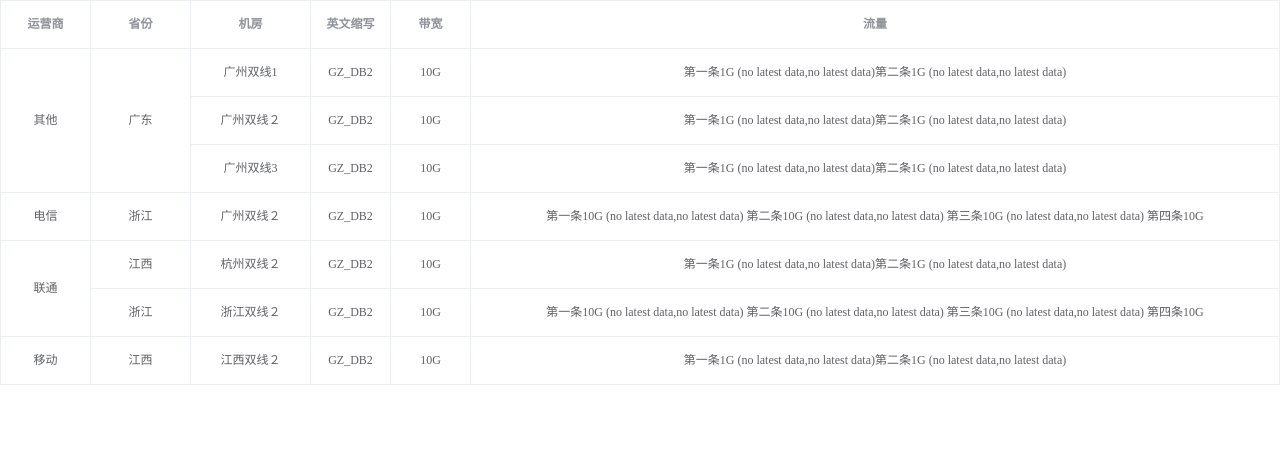
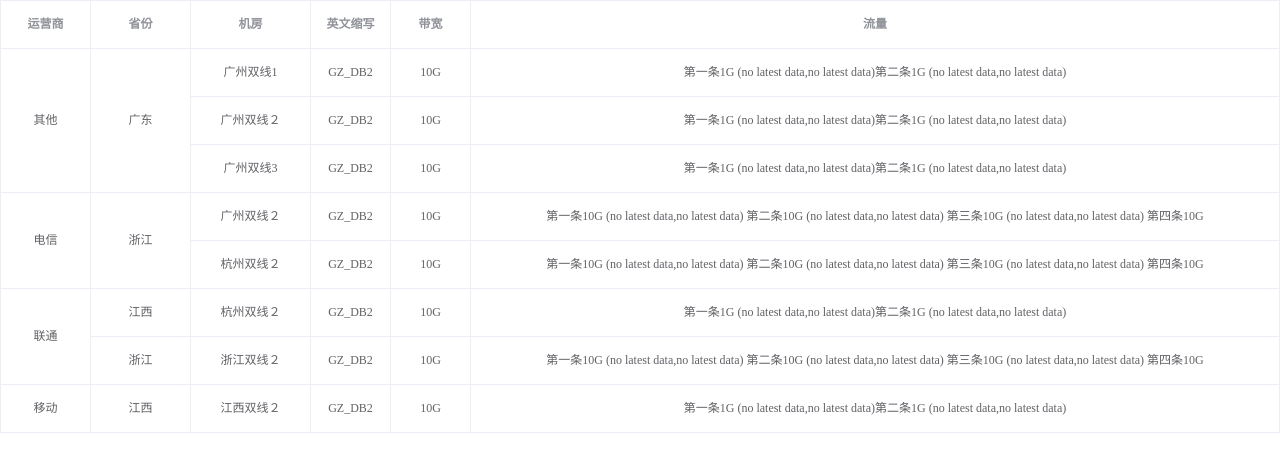
Before and after one commit to dreamITGirl/VueProgect, a Vue app in the folder project-demo/: page /#/table in a window 1280 px wide. Shown: the top 472 px of the page. Built offline with nearby package versions, Linux system fonts and the light colour scheme; the HTML template or start-up script is replaced by a standard one.

Commit message:
修改bug--当省份隔行相同时，行不合并的问题

```diff
--- a/project-demo/src/views/Table.vue
+++ b/project-demo/src/views/Table.vue
@@ -47,6 +47,15 @@ export default {
           operators: "电信",
           province: "浙江",
           room: "广州双线２",
+          abbreviation: "GZ_DB2",
+          bandwidth: "10G",
+          flow:
+            "第一条10G (no latest data,no latest data)	第二条10G (no latest data,no latest data)	第三条10G (no latest data,no latest data)	第四条10G"
+        },
+        {
+          operators: "电信",
+          province: "浙江",
+          room: "杭州双线２",
           abbreviation: "GZ_DB2",
           bandwidth: "10G",
           flow:
@@ -119,11 +128,9 @@ export default {
             provinceObj[element.province].push(index);
           } else if (element.province == prevPro) {
             provinceObj[element.province].push(index);
-          } else {
-            provinceObj[element.province] = [];
-            provinceObj[element.province].push(index);
           }
         } else {
+
           provinceObj[element.province] = [];
           provinceObj[element.province].push(index);
         }
@@ -139,6 +146,7 @@ export default {
           this.provinceArr.push(provinceObj[i]);
         }
       }
+      console.log(provinceObj);
     },
     objectSpanMethod({ row, rowIndex, column, columnIndex }) {
       if (columnIndex === 0) {
```
